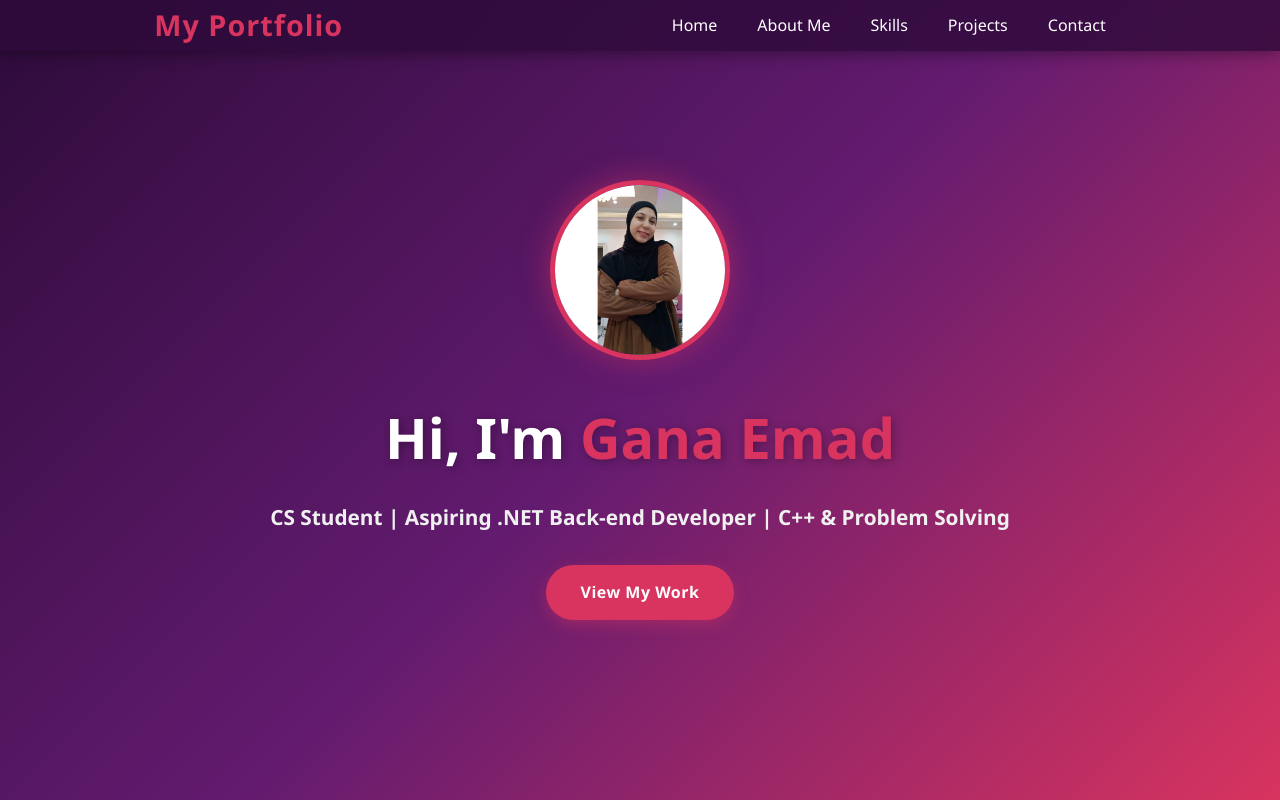
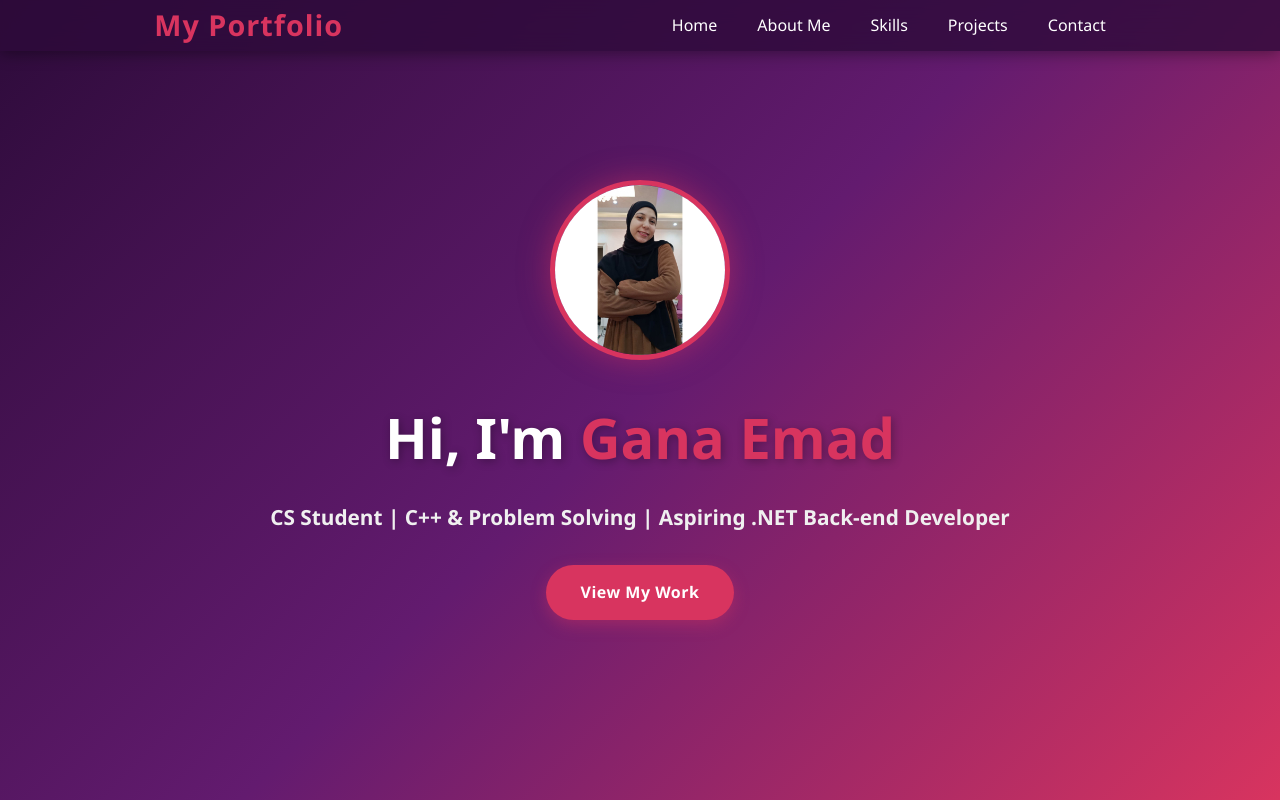
Before and after one commit to ganaemad2006-dot/Portfalio-my, a plain HTML site: page index.html in a window 1280 px wide. Shown: the top 800 px of the page. Drawn offline with nearby package versions, Linux system fonts and the light colour scheme.

Commit message:
Update index.html

```diff
--- a/index.html
+++ b/index.html
@@ -27,7 +27,7 @@
                 <img src="photo_2026-02-27_00-09-11.jpg" alt="Your Profile Picture" class="profile-image">
             </div>
             <h1>Hi, I'm <span class="highlight">Gana Emad </span></h1>
-            <p><b>CS Student | Aspiring .NET Back-end Developer | C++ & Problem Solving</b></p>
+            <p><b>CS Student | C++ & Problem Solving  | Aspiring .NET Back-end Developer </b></p>
             <a href="#projects" class="btn">View My Work</a>
         </div>
     </section>
```
